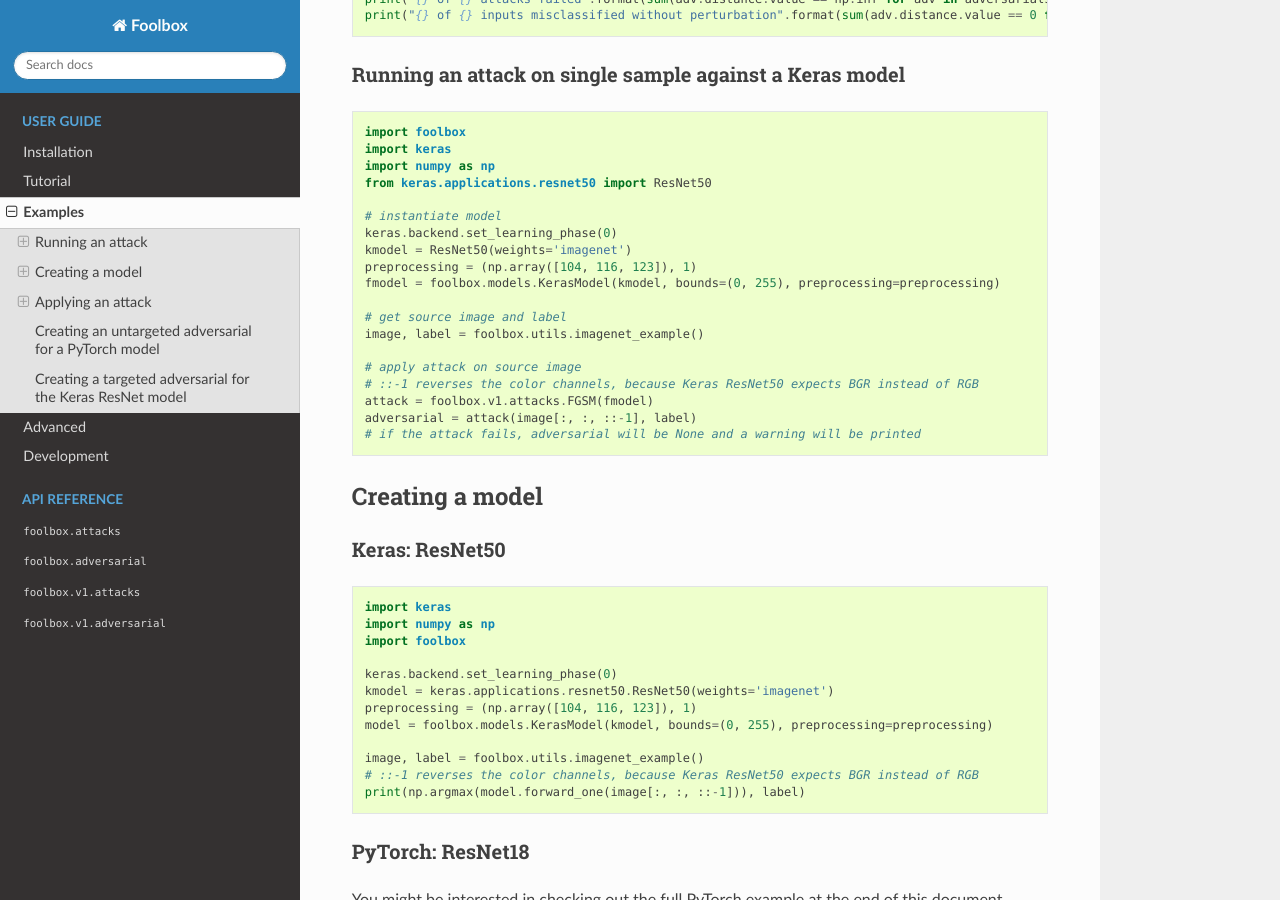
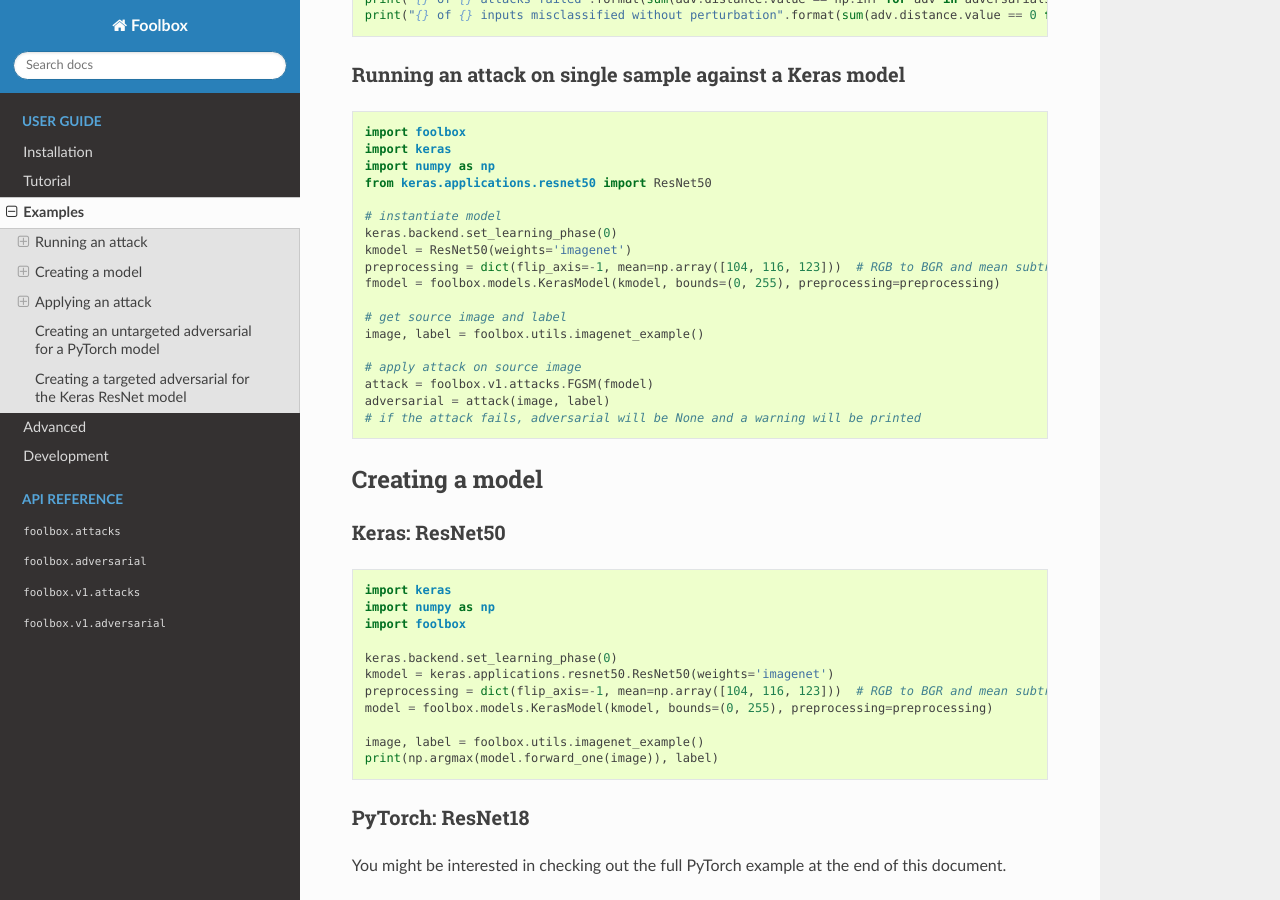
Before and after one commit to bethgelab/foolbox, a Sphinx documentation site: the page built from docs/user/examples.rst, in a window 1280 px wide and 900 px high, scrolled down 1133 px. Built offline with Sphinx 7.4.7 and the Read the Docs theme 2.0.0, drawn with Linux system fonts in a browser that asks for light colours; pages that are not in the unit, such as notebooks, are missing from menus; the version number could not be read and is left out; some of the changed text lies outside the part shown.

Commit message:
updated the docs to use the new flip_axis preprocessing arg

```diff
--- a/docs/user/examples.rst
+++ b/docs/user/examples.rst
@@ -75,16 +75,15 @@
    # instantiate model
    keras.backend.set_learning_phase(0)
    kmodel = ResNet50(weights='imagenet')
-   preprocessing = (np.array([104, 116, 123]), 1)
+   preprocessing = dict(flip_axis=-1, mean=np.array([104, 116, 123]))  # RGB to BGR and mean subtraction
    fmodel = foolbox.models.KerasModel(kmodel, bounds=(0, 255), preprocessing=preprocessing)
 
    # get source image and label
    image, label = foolbox.utils.imagenet_example()
 
    # apply attack on source image
-   # ::-1 reverses the color channels, because Keras ResNet50 expects BGR instead of RGB
    attack = foolbox.v1.attacks.FGSM(fmodel)
-   adversarial = attack(image[:, :, ::-1], label)
+   adversarial = attack(image, label)
    # if the attack fails, adversarial will be None and a warning will be printed
 
 
@@ -102,12 +101,11 @@
 
    keras.backend.set_learning_phase(0)
    kmodel = keras.applications.resnet50.ResNet50(weights='imagenet')
-   preprocessing = (np.array([104, 116, 123]), 1)
+   preprocessing = dict(flip_axis=-1, mean=np.array([104, 116, 123]))  # RGB to BGR and mean subtraction
    model = foolbox.models.KerasModel(kmodel, bounds=(0, 255), preprocessing=preprocessing)
 
    image, label = foolbox.utils.imagenet_example()
-   # ::-1 reverses the color channels, because Keras ResNet50 expects BGR instead of RGB
-   print(np.argmax(model.forward_one(image[:, :, ::-1])), label)
+   print(np.argmax(model.forward_one(image)), label)
 
 PyTorch: ResNet18
 -----------------
@@ -221,7 +219,7 @@
 
    # apply attack on source image
    attack  = foolbox.v1.attacks.FGSM(fmodel)
-   adversarial = attack(image[:,:,::-1], label)
+   adversarial = attack(image, label)
 
 
 Creating an untargeted adversarial for a PyTorch model
@@ -286,20 +284,19 @@
 
    keras.backend.set_learning_phase(0)
    kmodel = ResNet50(weights='imagenet')
-   preprocessing = (np.array([104, 116, 123]), 1)
+   preprocessing = dict(flip_axis=-1, mean=np.array([104, 116, 123]))  # RGB to BGR and mean subtraction
    fmodel = KerasModel(kmodel, bounds=(0, 255), preprocessing=preprocessing)
 
    image, label = foolbox.utils.imagenet_example()
 
    # run the attack
    attack = LBFGSAttack(model=fmodel, criterion=TargetClassProbability(781, p=.5))
-   adversarial = attack(image[:, :, ::-1], label)
+   adversarial = attack(image, label)
 
    # show results
    print(np.argmax(fmodel.forward_one(adversarial)))
    print(foolbox.utils.softmax(fmodel.forward_one(adversarial))[781])
-   adversarial_rgb = adversarial[np.newaxis, :, :, ::-1]
-   preds = kmodel.predict(preprocess_input(adversarial_rgb.copy()))
+   preds = kmodel.predict(preprocess_input(adversarial[np.newaxis].copy()))
    print("Top 5 predictions (adversarial: ", decode_forward_one(preds, top=5))
 
 outputs
```
